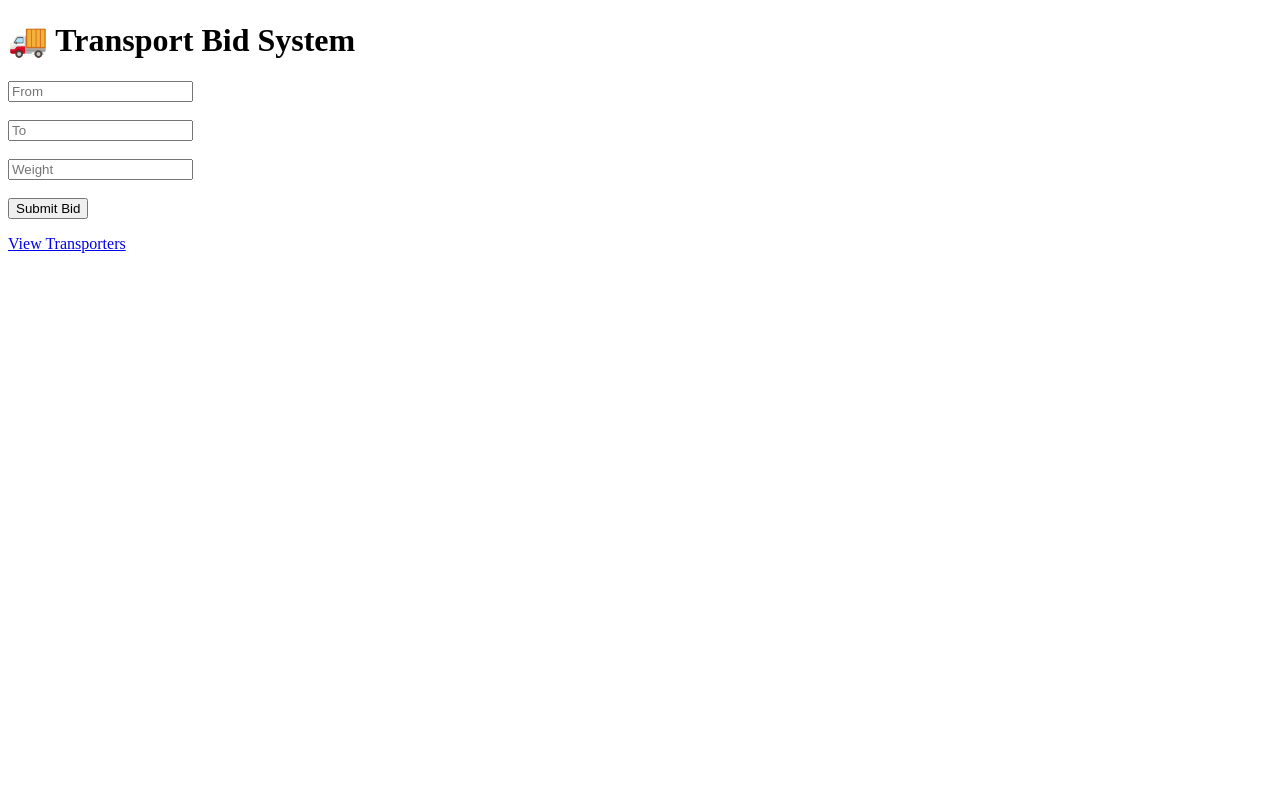
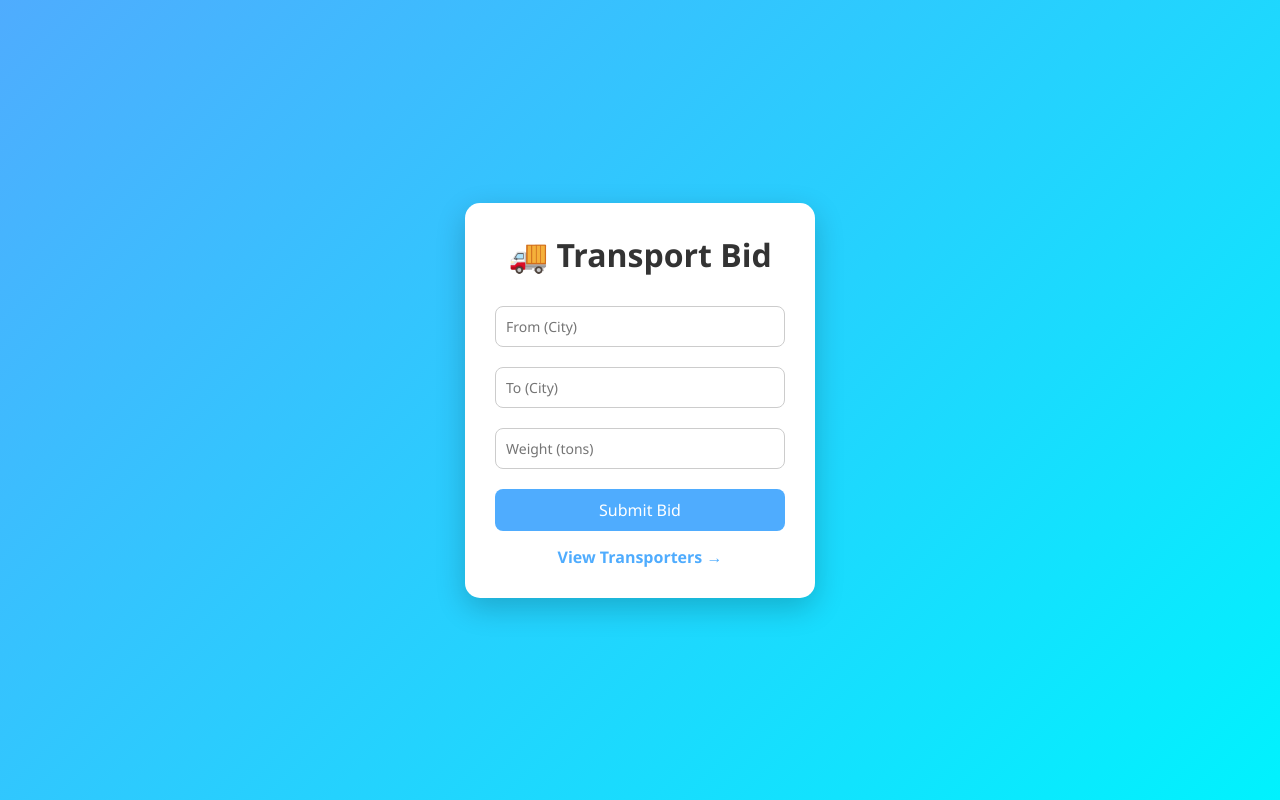
Before and after one commit to nileshjoshi6969/Devopsproject, a website: page app/public/index.html in a window 1280 px wide. Drawn offline with Linux system fonts and the light colour scheme.

Commit message:
added better ui

```diff
--- a/app/public/index.html
+++ b/app/public/index.html
@@ -1,41 +1,138 @@
 <!DOCTYPE html>
 <html>
 <head>
-  <title>Transport Bid App</title>
+  <title>Transport Bid</title>
+
+  <style>
+    * {
+      margin: 0;
+      padding: 0;
+      box-sizing: border-box;
+      font-family: 'Segoe UI', sans-serif;
+    }
+
+    body {
+      height: 100vh;
+      background: linear-gradient(135deg, #4facfe, #00f2fe);
+      display: flex;
+      justify-content: center;
+      align-items: center;
+    }
+
+    .container {
+      background: white;
+      padding: 30px;
+      border-radius: 15px;
+      width: 350px;
+      box-shadow: 0 10px 30px rgba(0,0,0,0.2);
+      text-align: center;
+      animation: fadeIn 0.8s ease-in-out;
+    }
+
+    h1 {
+      margin-bottom: 20px;
+      color: #333;
+    }
+
+    input {
+      width: 100%;
+      padding: 10px;
+      margin: 10px 0;
+      border-radius: 8px;
+      border: 1px solid #ccc;
+      font-size: 14px;
+    }
+
+    input:focus {
+      outline: none;
+      border-color: #4facfe;
+    }
+
+    button {
+      width: 100%;
+      padding: 10px;
+      margin-top: 10px;
+      background: #4facfe;
+      border: none;
+      color: white;
+      font-size: 16px;
+      border-radius: 8px;
+      cursor: pointer;
+      transition: 0.3s;
+    }
+
+    button:hover {
+      background: #2f80ed;
+    }
+
+    .link {
+      margin-top: 15px;
+      display: block;
+      text-decoration: none;
+      color: #4facfe;
+      font-weight: bold;
+    }
+
+    .link:hover {
+      text-decoration: underline;
+    }
+
+    #result {
+      margin-top: 15px;
+      padding: 10px;
+      background: #eafaf1;
+      border-radius: 8px;
+      display: none;
+      font-size: 14px;
+    }
+
+    @keyframes fadeIn {
+      from {opacity: 0; transform: translateY(20px);}
+      to {opacity: 1; transform: translateY(0);}
+    }
+  </style>
 </head>
+
 <body>
-  <h1>🚚 Transport Bid System</h1>
 
-  <form id="bidForm">
-    <input type="text" placeholder="From" id="from" required><br><br>
-    <input type="text" placeholder="To" id="to" required><br><br>
-    <input type="number" placeholder="Weight" id="weight" required><br><br>
-    <button type="submit">Submit Bid</button>
-  </form>
+  <div class="container">
+    <h1>🚚 Transport Bid</h1>
 
-  <p id="response"></p>
+    <input id="from" placeholder="From (City)" />
+    <input id="to" placeholder="To (City)" />
+    <input id="weight" type="number" placeholder="Weight (tons)" />
 
-  <a href="transporters.html">View Transporters</a>
+    <button onclick="postBid()">Submit Bid</button>
+
+    <div id="result"></div>
+
+    <a href="transporters.html" class="link">View Transporters →</a>
+  </div>
 
   <script>
-    document.getElementById("bidForm").addEventListener("submit", async (e) => {
-      e.preventDefault();
+    async function postBid() {
+      const from = document.getElementById('from').value;
+      const to = document.getElementById('to').value;
+      const weight = document.getElementById('weight').value;
 
-      const from = document.getElementById("from").value;
-      const to = document.getElementById("to").value;
-      const weight = document.getElementById("weight").value;
+      if (!from || !to || !weight) {
+        alert("Please fill all fields");
+        return;
+      }
 
-      const res = await fetch("/api/bids", {
-        method: "POST",
-        headers: {
-          "Content-Type": "application/json"
-        },
+      const res = await fetch('/api/bids', {
+        method: 'POST',
+        headers: { 'Content-Type': 'application/json' },
         body: JSON.stringify({ from, to, weight })
       });
 
       const data = await res.json();
-      document.getElementById("response").innerText = data.message;
-    });
+
+      const resultBox = document.getElementById('result');
+      resultBox.style.display = "block";
+      resultBox.innerHTML = data.message + "<br><br><b>👉 Now check available transporters</b>";
+    }
   </script>
+
 </body>
 </html>
```
Also changed, not shown: app/public/transporters.html (+81 -29 lines).
